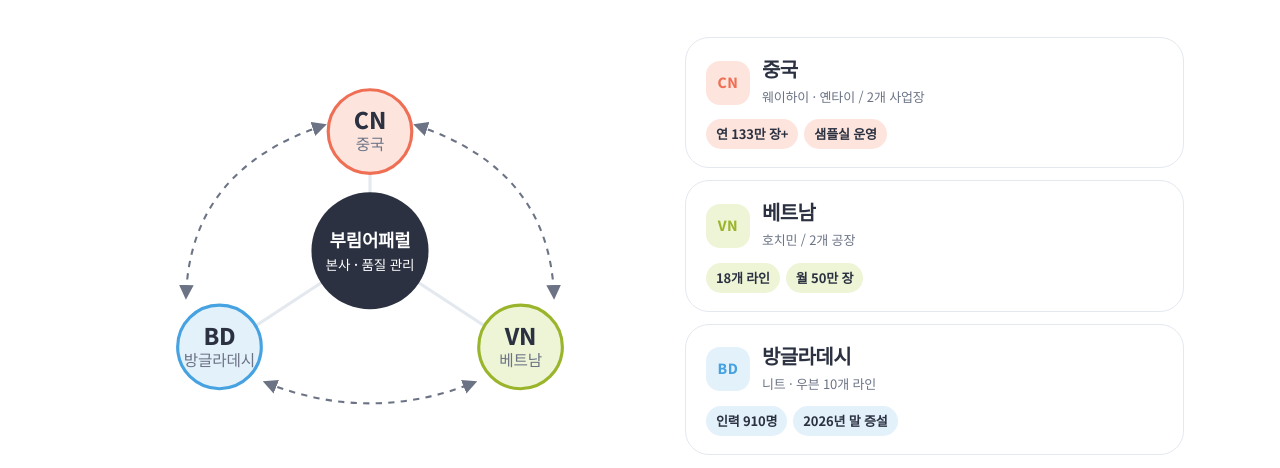
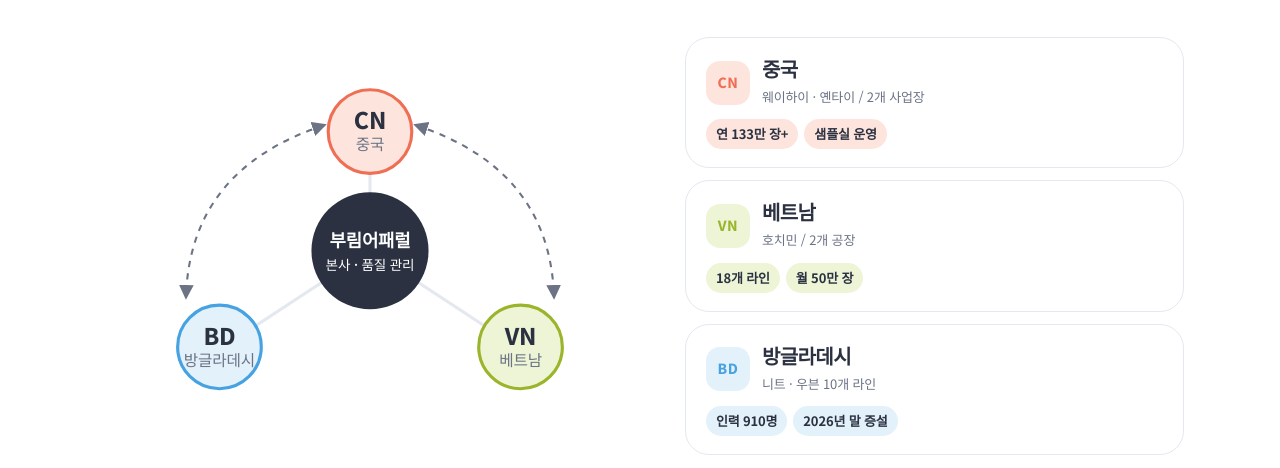
Before and after one commit to junhos23/BoolimApparel, a plain HTML site: page index.html in a window 1280 px wide. Shown: the part 1679-2147 px from the top of the page. Drawn offline with Linux system fonts and the light colour scheme; a web font is replaced by a local one.

Commit message:
생산거점 도식: 거점 사이 점선 화살표 되살림, 아래쪽 범례 점선만 삭제
(직전 커밋 되돌림 포함)

Co-Authored-By: Claude Opus 5.5 <noreply@anthropic.com>

```diff
--- a/index.html
+++ b/index.html
@@ -419,7 +419,6 @@ a.fig:hover{transform:translateY(-2px)}
           <line class="spoke" x1="220" y1="170" x2="80" y2="262"/>
           <path class="swap" d="M264 50 Q392 92 396 214" marker-start="url(#ah)" marker-end="url(#ah)"/>
           <path class="swap" d="M176 50 Q48 92 44 214" marker-start="url(#ah)" marker-end="url(#ah)"/>
-          <path class="swap" d="M120 296 Q220 336 320 296" marker-start="url(#ah)" marker-end="url(#ah)"/>
           <circle class="hub" cx="220" cy="170" r="56"/>
           <text class="hubt" x="220" y="166" text-anchor="middle" font-size="17">부림어패럴</text>
           <text class="hubt" x="220" y="188" text-anchor="middle" font-size="13" style="font-weight:500">본사 · 품질 관리</text>
```
